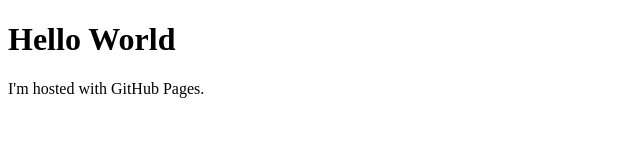
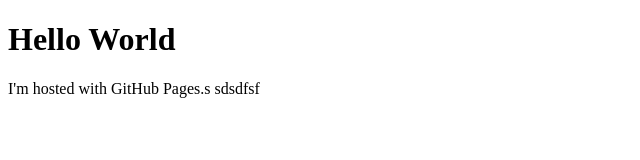
Before and after one commit to doculabs/doculabs.github.io, a plain HTML site: page index.html in a window 1280 px wide. Shown: the full height of the page, 0-640 px from the left. Drawn offline with Linux system fonts and the light colour scheme.

Commit message:
Update index.html

```diff
--- a/index.html
+++ b/index.html
@@ -2,6 +2,6 @@
 <html>
 <body>
 <h1>Hello World</h1>
-<p>I'm hosted with GitHub Pages.</p>
+<p>I'm hosted with GitHub Pages.s sdsdfsf</p>
 </body>
 </html>
```
